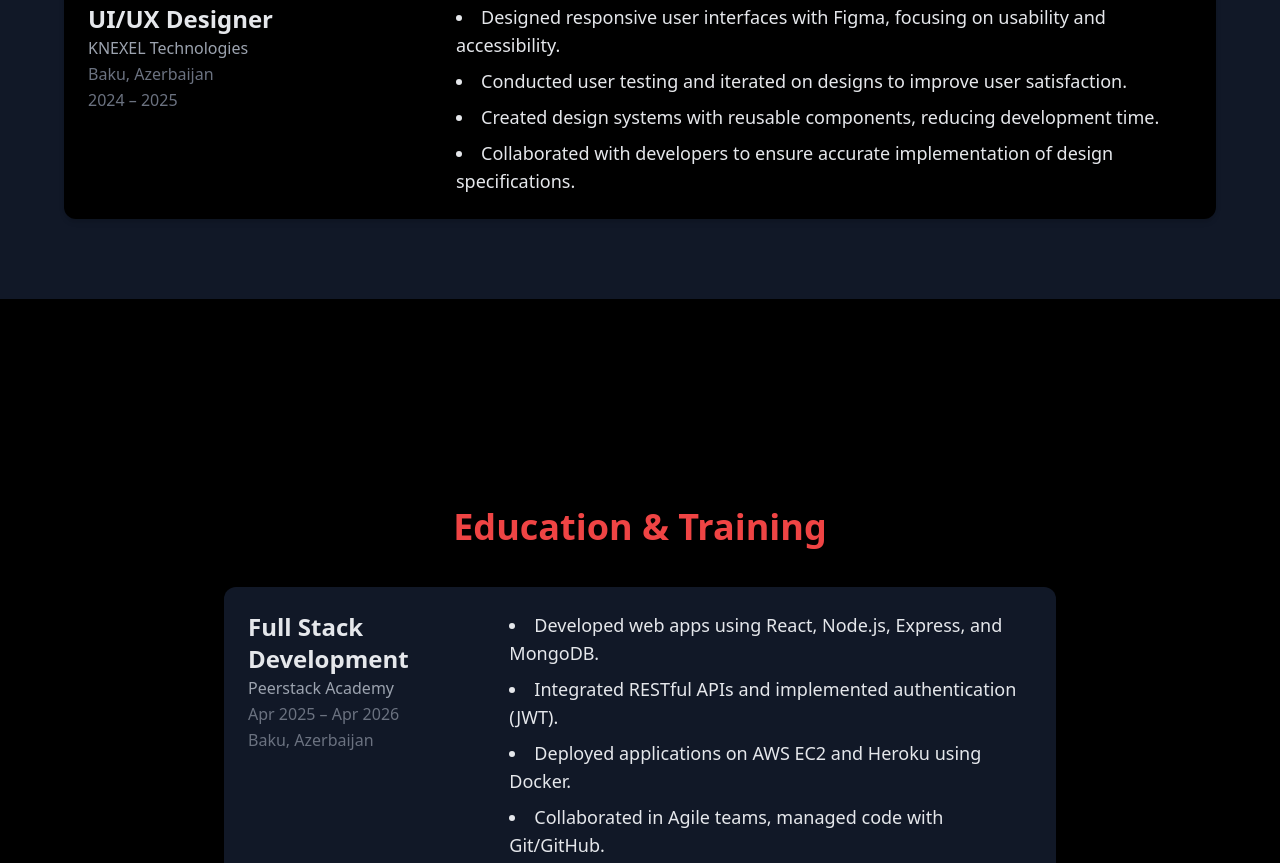
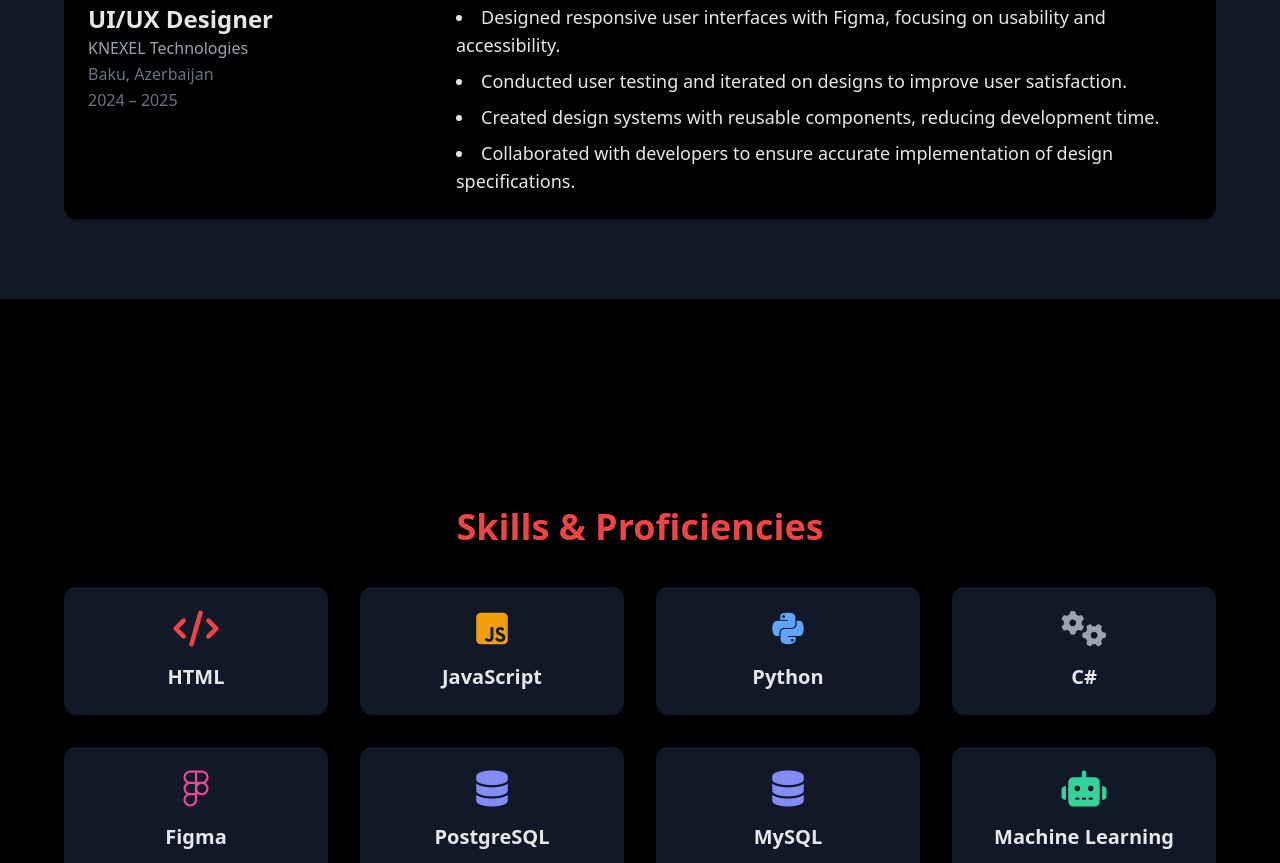
Before and after one commit to javidanjavadov/my-personal-website, a plain HTML site: page frontend/index.html in a window 1280 px wide. Shown: the part 1937-2800 px from the top of the page. Drawn offline with nearby package versions, Linux system fonts and the light colour scheme.

```diff
--- a/frontend/index.html
+++ b/frontend/index.html
@@ -47,7 +47,6 @@
         <a href="#hero" class="hover:text-red-500 transition">Home</a>
         <a href="#about" class="hover:text-red-500 transition">About</a>
         <a href="#experience" class="hover:text-red-500 transition">Experience</a>
-        <a href="#education" class="hover:text-red-500 transition">Education</a>
         <a href="#skills" class="hover:text-red-500 transition">Skills</a>
         <a href="#project" class="hover:text-red-500 transition">Project</a>
         <a href="#contact" class="hover:text-red-500 transition">Contact</a>
@@ -66,9 +65,6 @@
     <div class="flex space-x-4">
       <a href="#contact" class="bg-red-500 hover:bg-red-700 text-white px-6 sm:px-8 py-2 sm:py-3 rounded-full font-semibold transition">
         Contact Me
-      </a>
-      <a href="./Javidan Javadov CV.pdf" target="_blank" class="border border-red-500 hover:bg-red-500 hover:text-black text-red-500 px-6 sm:px-8 py-2 sm:py-3 rounded-full font-semibold transition">
-        Download CV
       </a>
     </div>
   </section>
@@ -146,74 +142,62 @@
     </section>
     <!-- END EXPERIENCE SECTION -->
 
-    <!-- EDUCATION SECTION -->
-    <section id="education" class="max-w-4xl mx-auto py-16 sm:py-20 px-4 sm:px-6 lg:px-8">
-      <h2 class="text-3xl sm:text-4xl font-bold mb-10 text-center text-red-500">Education & Training</h2>
-      <div class="space-y-10">
-        <!-- Peerstack Academy -->
-        <div class="flex flex-col md:flex-row md:justify-between bg-gray-900 p-6 rounded-xl shadow-md hover:shadow-lg transition">
-          <div class="md:w-1/3">
-            <h3 class="text-2xl font-semibold text-gray-200">Full Stack Development</h3>
-            <p class="text-gray-400">Peerstack Academy</p>
-            <p class="text-gray-500">Apr 2025 – Apr 2026</p>
-            <p class="text-gray-500">Baku, Azerbaijan</p>
-          </div>
-          <div class="md:w-2/3 mt-4 md:mt-0">
-            <ul class="list-disc list-inside space-y-2 text-base sm:text-lg text-gray-200">
-              <li>Developed web apps using React, Node.js, Express, and MongoDB.</li>
-              <li>Integrated RESTful APIs and implemented authentication (JWT).</li>
-              <li>Deployed applications on AWS EC2 and Heroku using Docker.</li>
-              <li>Collaborated in Agile teams, managed code with Git/GitHub.</li>
-            </ul>
-          </div>
-        </div>
-        <!-- End Peerstack Academy -->
-
-        <!-- Eyrice Village School -->
-        <div class="flex flex-col md:flex-row md:justify-between bg-gray-900 p-6 rounded-xl shadow-md hover:shadow-lg transition pt-8">
-          <div class="md:w-1/3">
-            <h3 class="text-2xl font-semibold text-gray-200">Secondary Education</h3>
-            <p class="text-gray-400">Eyrice Village Complete Secondary School</p>
-            <p class="text-gray-500">2013 – 2024</p>
-            <p class="text-gray-500">Baku, Azerbaijan</p>
-            <p class="text-gray-500">EQF Level 4</p>
-          </div>
-          <div class="md:w-2/3 mt-4 md:mt-0">
-            <p class="text-base sm:text-lg lg:text-xl text-gray-200">
-              Completed a rigorous curriculum with emphasis on STEM subjects and languages. Participated in science fairs and coding clubs, building a strong foundation for technology studies.
-            </p>
-          </div>
-        </div>
-        <!-- End Eyrice Village School -->
-      </div>
-    </section>
-    <!-- END EDUCATION SECTION -->
 
     <!-- SKILLS SECTION -->
     <section id="skills" class="bg-black py-16 sm:py-20 px-4 sm:px-6 lg:px-8">
       <h2 class="text-3xl sm:text-4xl font-bold mb-10 text-center text-red-500">Skills & Proficiencies</h2>
-      <div class="space-y-12">
-        <!-- Technical Skills -->
-        <div>
-          <h3 class="text-2xl font-semibold mb-4 text-gray-200">Technical Skills</h3>
-          <ul class="grid grid-cols-1 sm:grid-cols-2 md:grid-cols-3 gap-4 text-base sm:text-lg text-gray-200">
-            <li><i class="fas fa-code text-red-500 mr-2"></i>HTML</li>
-            <li><i class="fas fa-code text-red-500 mr-2"></i>JavaScript</li>
-            <li><i class="fas fa-code text-red-500 mr-2"></i>Python</li>
-            <li><i class="fas fa-code text-red-500 mr-2"></i>C#</li>
-            <li><i class="fas fa-paint-brush text-red-500 mr-2"></i>Figma</li>
-            <li><i class="fas fa-database text-red-500 mr-2"></i>PostgreSQL</li>
-            <li><i class="fas fa-database text-red-500 mr-2"></i>MySQL</li>
-            <li><i class="fas fa-robot text-red-500 mr-2"></i>Machine Learning</li>
-          </ul>
+      <div class="max-w-6xl mx-auto">
+        <div class="grid grid-cols-2 sm:grid-cols-3 lg:grid-cols-4 gap-8">
+
+          <!-- Skill Card: HTML -->
+          <div class="bg-gray-900 p-6 rounded-xl text-center shadow-md hover:shadow-lg transition">
+            <i class="fas fa-code text-4xl text-red-500 mb-4"></i>
+            <h3 class="text-xl font-semibold text-gray-200">HTML</h3>
+          </div>
+
+          <!-- Skill Card: JavaScript -->
+          <div class="bg-gray-900 p-6 rounded-xl text-center shadow-md hover:shadow-lg transition">
+            <i class="fab fa-js-square text-4xl text-yellow-500 mb-4"></i>
+            <h3 class="text-xl font-semibold text-gray-200">JavaScript</h3>
+          </div>
+
+          <!-- Skill Card: Python -->
+          <div class="bg-gray-900 p-6 rounded-xl text-center shadow-md hover:shadow-lg transition">
+            <i class="fab fa-python text-4xl text-blue-400 mb-4"></i>
+            <h3 class="text-xl font-semibold text-gray-200">Python</h3>
+          </div>
+
+          <!-- Skill Card: C# -->
+          <div class="bg-gray-900 p-6 rounded-xl text-center shadow-md hover:shadow-lg transition">
+            <i class="fas fa-cogs text-4xl text-gray-400 mb-4"></i>
+            <h3 class="text-xl font-semibold text-gray-200">C#</h3>
+          </div>
+
+          <!-- Skill Card: Figma -->
+          <div class="bg-gray-900 p-6 rounded-xl text-center shadow-md hover:shadow-lg transition">
+            <i class="fab fa-figma text-4xl text-pink-500 mb-4"></i>
+            <h3 class="text-xl font-semibold text-gray-200">Figma</h3>
+          </div>
+
+          <!-- Skill Card: PostgreSQL -->
+          <div class="bg-gray-900 p-6 rounded-xl text-center shadow-md hover:shadow-lg transition">
+            <i class="fas fa-database text-4xl text-indigo-400 mb-4"></i>
+            <h3 class="text-xl font-semibold text-gray-200">PostgreSQL</h3>
+          </div>
+
+          <!-- Skill Card: MySQL -->
+          <div class="bg-gray-900 p-6 rounded-xl text-center shadow-md hover:shadow-lg transition">
+            <i class="fas fa-database text-4xl text-indigo-400 mb-4"></i>
+            <h3 class="text-xl font-semibold text-gray-200">MySQL</h3>
+          </div>
+
+          <!-- Skill Card: Machine Learning -->
+          <div class="bg-gray-900 p-6 rounded-xl text-center shadow-md hover:shadow-lg transition">
+            <i class="fas fa-robot text-4xl text-green-400 mb-4"></i>
+            <h3 class="text-xl font-semibold text-gray-200">Machine Learning</h3>
+          </div>
+
         </div>
-        <!-- End Technical Skills -->
-        <!-- Language -->
-        <div>
-          <h3 class="text-2xl font-semibold mb-4 text-gray-200">Language</h3>
-          <p class="text-base sm:text-lg text-gray-200"><i class="fas fa-language text-red-500 mr-2"></i>English (Fluent, B2)</p>
-        </div>
-        <!-- End Language -->
       </div>
     </section>
     <!-- END SKILLS SECTION -->
@@ -295,17 +279,13 @@
             <i class="fas fa-envelope mr-2 text-red-500"></i>
             <a href="mailto:javidan.javadov@gmail.com" class="hover:text-red-500 transition">javidan.javadov@gmail.com</a>
           </p>
-          <p class="flex justify-center items-center">
-            <i class="fas fa-phone mr-2 text-red-500"></i>
-            <a href="tel:+994503738788" class="hover:text-red-500 transition">(+994) 50 373-8788</a>
-          </p>
+
           <p class="flex justify-center items-center">
             <i class="fab fa-linkedin mr-2 text-red-500"></i>
             <a href="https://www.linkedin.com/in/javidanjavadov/" target="_blank" class="hover:text-red-500 transition">linkedin.com/in/javidanjavadov</a>
           </p>
           <p class="flex justify-center items-center">
             <i class="fas fa-map-marker-alt mr-2 text-red-500"></i>
-            Xudu Məmmədov 82, Block 5C, Floor 14, Apt. 61, Baku City, AZ1123, Azerbaijan
           </p>
         </div>
       </div>
```
